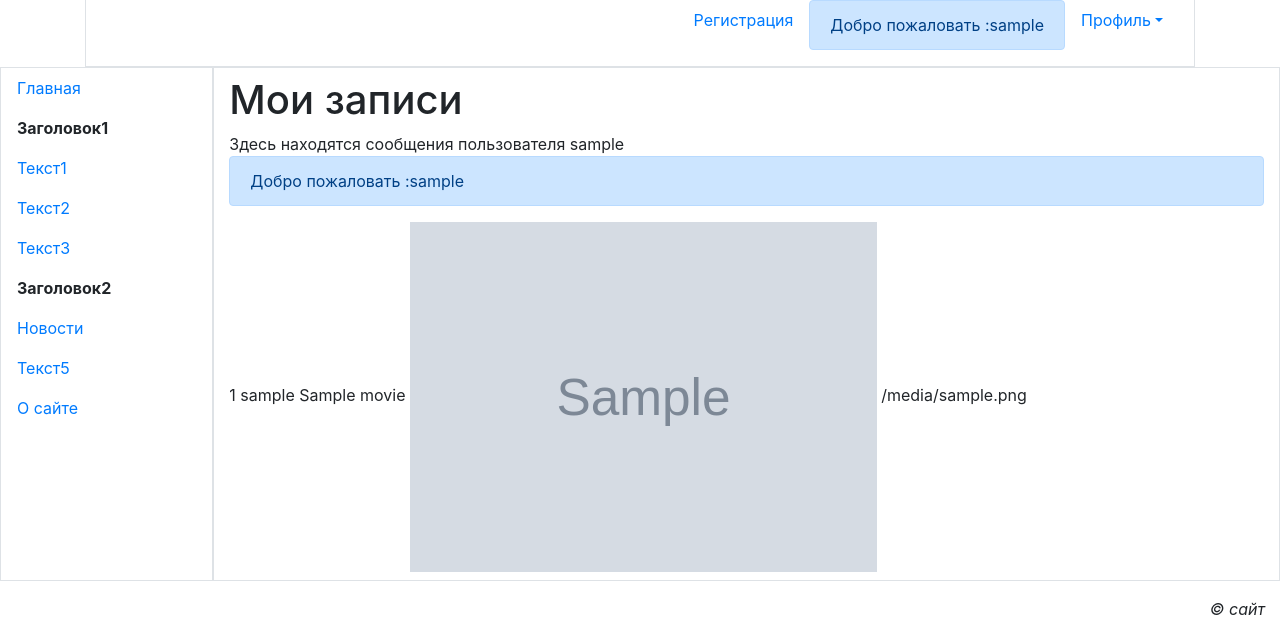
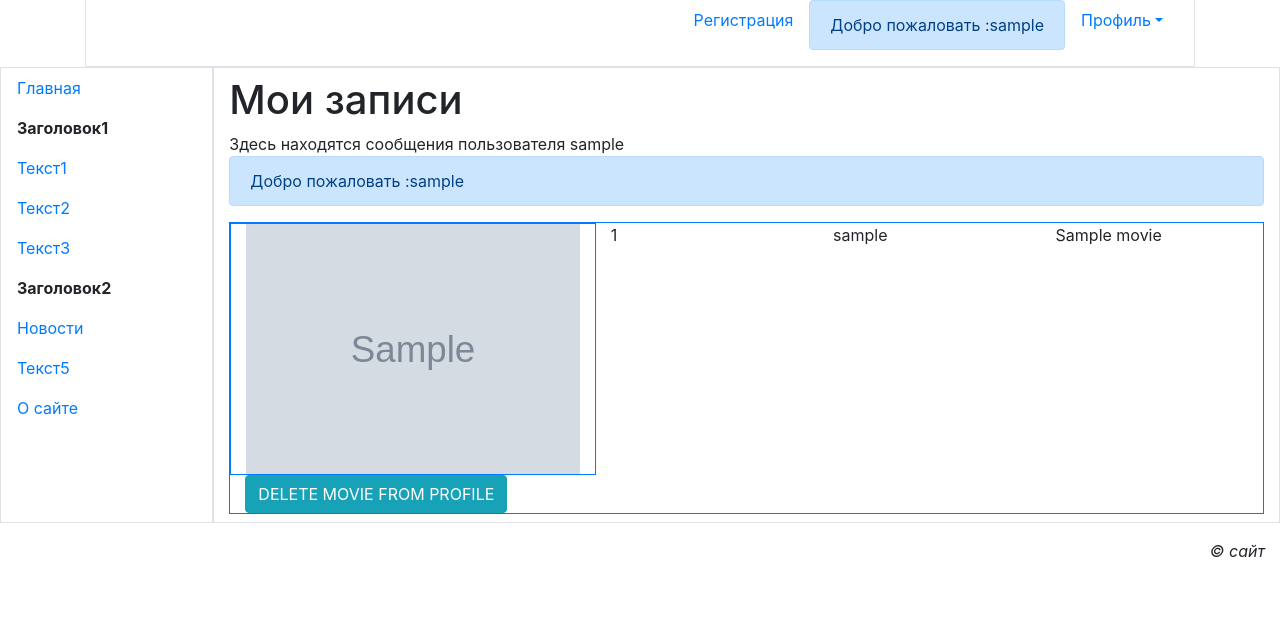
Before and after one commit to ArsenAjiev/diplom_app, a Django app: page /accounts/profile/ in a window 1280 px wide. Shown: the part 156-800 px from the top of the page. Run offline with Django 3.2, Linux system fonts and the light colour scheme; a user stored in the database is signed in; tables that the repository leaves empty hold one stand-in row (values such as "Sample post"); grey boxes marked "Sample" are stand-in pictures; some libraries are stand-ins or nearby versions.

Commit message:
fix problem with Cart creating

```diff
--- a/diplom_app/urls.py
+++ b/diplom_app/urls.py
@@ -15,7 +15,7 @@ Including another URLconf
 """
 from django.contrib import admin
 from django.urls import path, include
-from movie.views import index, register, profile, add_movie
+from movie.views import index, register, profile, add_movie, delete_movie
 from news.views import news_view
 
 urlpatterns = [
@@ -24,7 +24,8 @@ urlpatterns = [
     path('accounts/register/', register, name='register'),
     path('accounts/profile/', profile, name='profile'),
     path('news/', news_view, name='news'),
-    path('add/<movie_pk>/', add_movie, name='add_movie')
+    path('add/<movie_pk>/', add_movie, name='add_movie'),
+    path('delete/<movie_pk>/', delete_movie, name='delete_movie')
 ]
 
 urlpatterns += [
--- a/movie/views.py
+++ b/movie/views.py
@@ -98,6 +98,7 @@ def register(request):
             user = form.save()
             login(request, user)
             messages.success(request, "Вы успешно зарегистрировались")
+            Cart.objects.create(customer_id=request.user.pk)
             return redirect('home')
         else:
             messages.error(request, "Ошибка регистрации")
@@ -107,14 +108,23 @@ def register(request):
 
 
 def add_movie(request, movie_pk):
-
+    #  cоздал экземпляр 'active_user' класса Cart с фктивным пользователем
+    #  обратился к id экземпляра  Cart при добавлении в БД
+    active_user = Cart.objects.get(customer_id=request.user.pk)
     new_pk = movie_pk
-    existing_movie_pk_count = CartMovie.objects.filter(cart_ref_id=request.user.pk, movie_ref_id=new_pk).count()
+    existing_movie_pk_count = CartMovie.objects.filter(cart_ref_id=active_user.pk, movie_ref_id=new_pk).count()
     if existing_movie_pk_count == 0:
-
-        CartMovie.objects.create(cart_ref_id=request.user.pk, movie_ref_id=movie_pk)
+        print(movie_pk)
+        print(request.user.pk)
+        CartMovie.objects.create(cart_ref_id=active_user.pk, movie_ref_id=movie_pk)
         messages.success(request, "фильм успешно добавлен в ваш профиль")
         return redirect('home')
     else:
         messages.error(request, 'Фильм уже в вашем профиле.')
-        return redirect('home')
+    return redirect('home')
+
+
+def delete_movie(request, movie_pk):
+    active_user = Cart.objects.get(customer_id=request.user.pk)
+    CartMovie.objects.get(cart_ref_id=active_user.pk, movie_ref_id=movie_pk).delete()
+    return redirect('profile')
--- a/templates/main/profile.html
+++ b/templates/main/profile.html
@@ -17,12 +17,31 @@
     </div>
 
     {% for movie in my_movie %}
+        <div class="container border border-primary">
+        <div class="row ">
 
-    {{ movie.id }}
-    {{ movie.cart_ref }}
-    {{ movie.movie_ref}}
-    <img src=" /static/img{{ movie.movie_ref.image.url}}" alt="" height="350" border="12">
-   {{ movie.movie_ref.image.url}}
+                    <div class="col border border-primary">
+                <img src=" /static/img{{ movie.movie_ref.image.url }}" alt="" height="250" border="12">
+
+            </div>
+            <div class="col">
+                {{ movie.id }}
+            </div>
+
+            <div class="col">
+                {{ movie.cart_ref }}
+            </div>
+
+            <div class="col">
+                {{ movie.movie_ref }}
+            </div>
+
+
+        </div>
+        <a href="{% url 'delete_movie' movie.movie_ref_id %}"> <button class="btn btn-info"> DELETE MOVIE FROM PROFILE</button></a>
+</div>
+
+
 
     {% endfor %}
 
```
